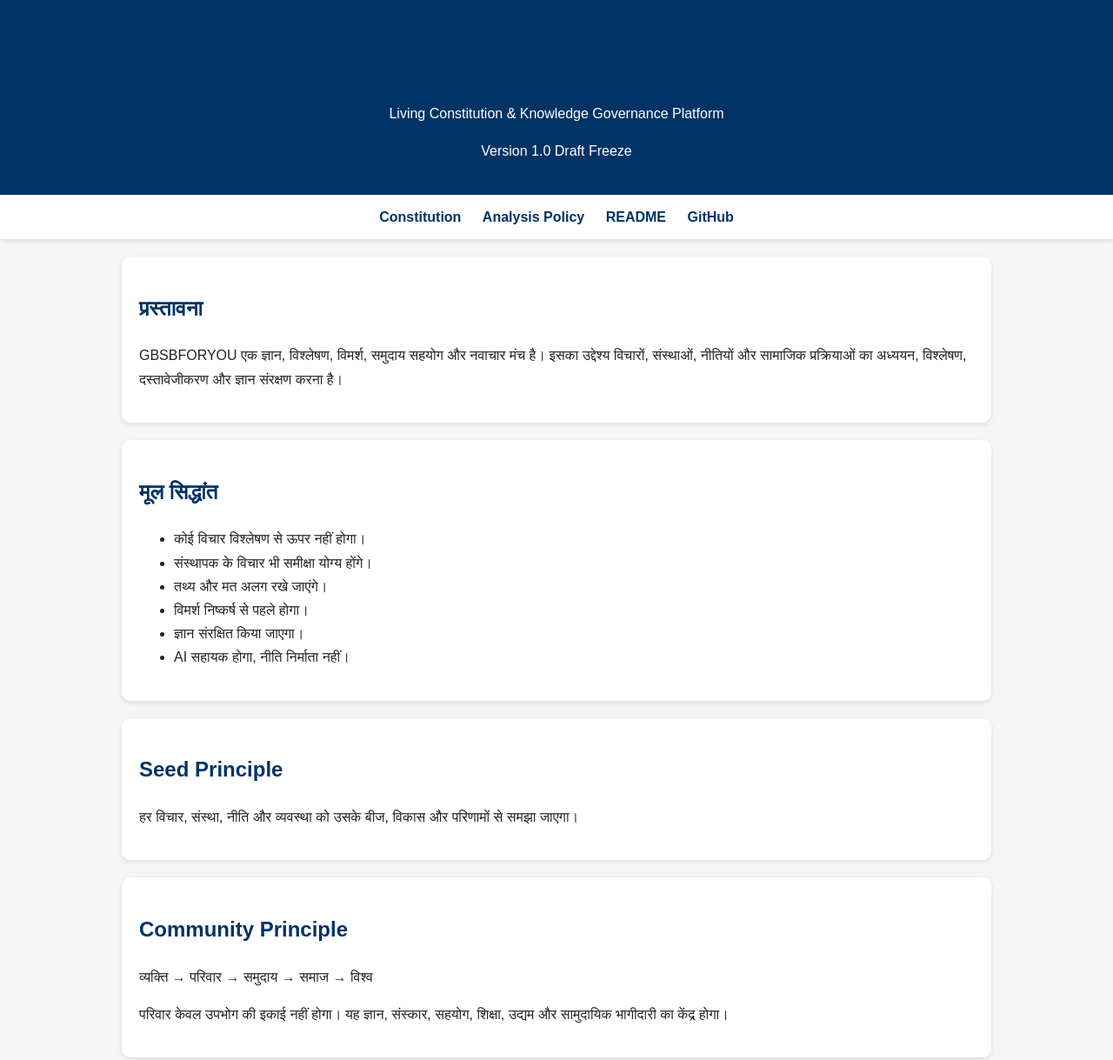
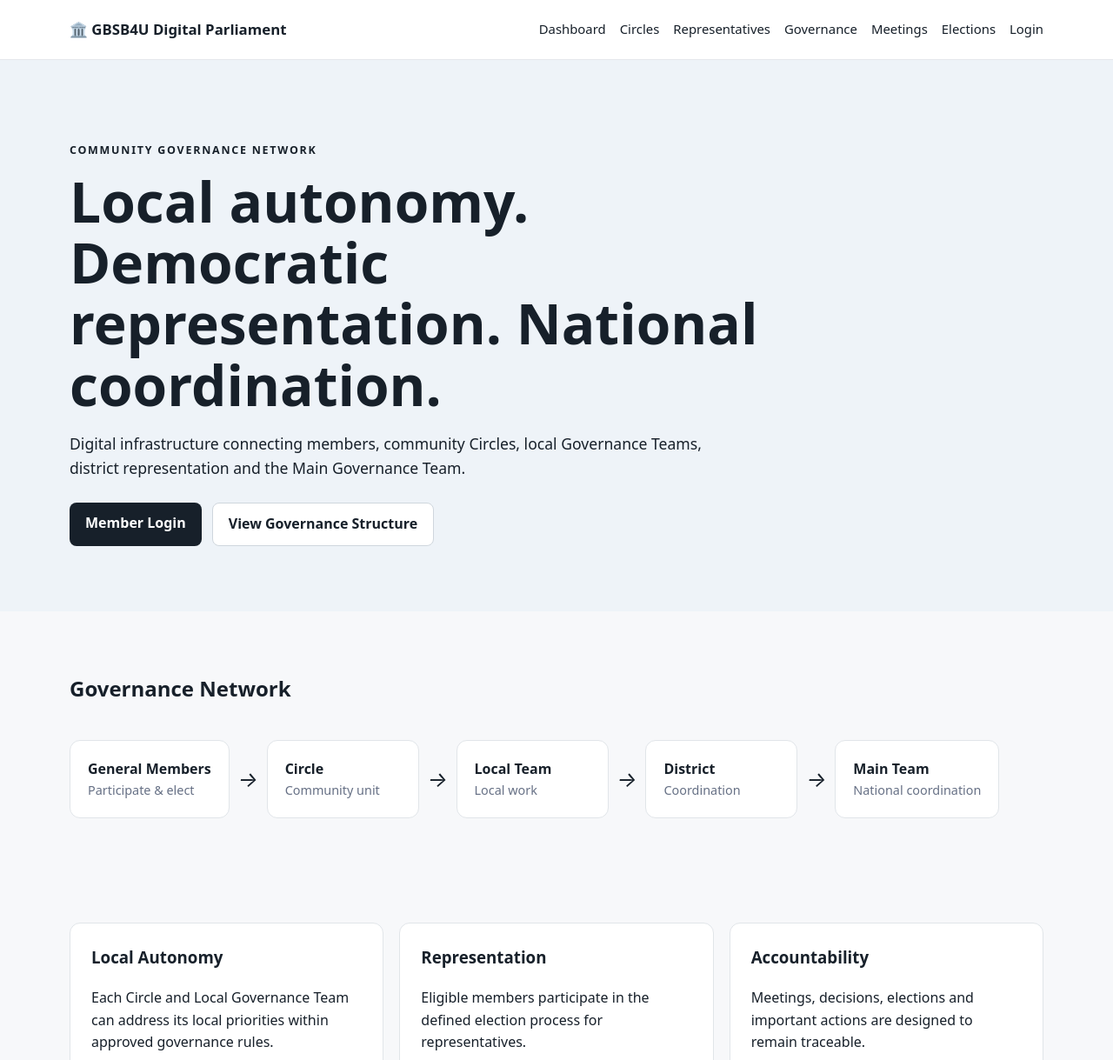
Before and after one commit to ajaysingh132/gbsbforyou-constitution, a plain HTML site: page index.html in a window 1280 px wide. Shown: the top 1219 px of the page at 87% size. Drawn offline with Linux system fonts and the light colour scheme; files that its build step writes are made by us from their sources.

Commit message:
Add files via upload

```diff
--- a/index.html
+++ b/index.html
@@ -1,110 +1,37 @@
-<!DOCTYPE html><html lang="hi">
+<!doctype html>
+<html lang="en">
 <head>
-<meta charset="UTF-8">
-<meta name="viewport" content="width=device-width, initial-scale=1.0">
-<title>GBSBFORYOU Constitution V1.0</title><style>
-body{
-font-family: Arial, sans-serif;
-margin:0;
-padding:0;
-background:#f5f5f5;
-color:#222;
-line-height:1.7;
-}
-
-header{
-background:#003366;
-color:white;
-padding:20px;
-text-align:center;
-}
-
-nav{
-background:#ffffff;
-padding:12px;
-text-align:center;
-box-shadow:0 2px 5px rgba(0,0,0,0.1);
-}
-
-nav a{
-text-decoration:none;
-margin:10px;
-color:#003366;
-font-weight:bold;
-}
-
-.container{
-max-width:1000px;
-margin:auto;
-padding:20px;
-}
-
-.card{
-background:white;
-padding:20px;
-margin-bottom:20px;
-border-radius:10px;
-box-shadow:0 2px 5px rgba(0,0,0,0.1);
-}
-
-h1,h2,h3{
-color:#003366;
-}
-
-footer{
-background:#003366;
-color:white;
-text-align:center;
-padding:20px;
-margin-top:30px;
-}
-</style></head><body><header>
-<h1>GBSBFORYOU</h1>
-<p>Living Constitution & Knowledge Governance Platform</p>
-<p>Version 1.0 Draft Freeze</p>
-</header><nav>
-<a href="index.html">Constitution</a>
-<a href="analysis.html">Analysis Policy</a>
-<a href="README.md">README</a>
-<a href="https://github.com/ajaysingh132/gbsbforyou-constitution">GitHub</a>
-</nav><div class="container"><div class="card">
-<h2>प्रस्तावना</h2><p>
-GBSBFORYOU एक ज्ञान, विश्लेषण, विमर्श, समुदाय सहयोग और नवाचार मंच है।
-इसका उद्देश्य विचारों, संस्थाओं, नीतियों और सामाजिक प्रक्रियाओं का अध्ययन,
-विश्लेषण, दस्तावेजीकरण और ज्ञान संरक्षण करना है।
-</p></div><div class="card"><h2>मूल सिद्धांत</h2><ul>
-<li>कोई विचार विश्लेषण से ऊपर नहीं होगा।</li>
-<li>संस्थापक के विचार भी समीक्षा योग्य होंगे।</li>
-<li>तथ्य और मत अलग रखे जाएंगे।</li>
-<li>विमर्श निष्कर्ष से पहले होगा।</li>
-<li>ज्ञान संरक्षित किया जाएगा।</li>
-<li>AI सहायक होगा, नीति निर्माता नहीं।</li>
-</ul></div><div class="card"><h2>Seed Principle</h2><p>
-हर विचार, संस्था, नीति और व्यवस्था को उसके बीज, विकास और परिणामों से समझा जाएगा।
-</p></div><div class="card"><h2>Community Principle</h2><p>व्यक्ति → परिवार → समुदाय → समाज → विश्व
-
-</p><p>परिवार केवल उपभोग की इकाई नहीं होगा।
-यह ज्ञान, संस्कार, सहयोग, शिक्षा, उद्यम और सामुदायिक भागीदारी का केंद्र होगा।
-
-</p></div><div class="card"><h2>AI Governance Principle</h2><ul><li>AI विश्लेषण करेगा।</li>
-<li>AI दस्तावेज़ीकरण करेगा।</li>
-<li>AI ज्ञान संग्रह करेगा।</li>
-<li>AI प्रश्नों का मानचित्रण करेगा।</li>
-<li>AI मूल नीति नहीं बनाएगा।</li></ul></div><div class="card"><h2>Version Control</h2><p>GBSBFORYOU एक Living Constitution है।
-
-सभी संशोधन GitHub Version Control प्रणाली के माध्यम से किए जाएंगे।
-
-</p></div></div><footer>GBSBFORYOU Constitution V1.0<br>
-
-Living Constitution • Knowledge • Community • Innovation
-
-</footer></body>
-  </html>
-
-<nav>
-<a href="index.html">Constitution</a>
-<a href="analysis.html">Analysis Policy</a>
-<a href="https://github.com/ajaysingh132/gbsbforyou-constitution">
-GitHub
-</a>
-</nav>
+<meta charset="utf-8"><meta name="viewport" content="width=device-width,initial-scale=1">
+<title>GBSB4U Digital Parliament</title>
+<link rel="stylesheet" href="css/style.css">
+</head>
+<body>
+<header class="header"><div class="container nav">
+<a class="brand" href="index.html">🏛️ GBSB4U Digital Parliament</a>
+<nav><a href="dashboard.html">Dashboard</a><a href="circles.html">Circles</a><a href="representatives.html">Representatives</a><a href="governance.html">Governance</a><a href="meetings.html">Meetings</a><a href="elections.html">Elections</a><a href="login.html">Login</a></nav>
+</div></header>
+<main>
+<section class="hero"><div class="container">
+<span class="eyebrow">COMMUNITY GOVERNANCE NETWORK</span>
+<h1>Local autonomy. Democratic representation. National coordination.</h1>
+<p>Digital infrastructure connecting members, community Circles, local Governance Teams, district representation and the Main Governance Team.</p>
+<div class="actions"><a class="btn" href="login.html">Member Login</a><a class="btn secondary" href="governance.html">View Governance Structure</a></div>
+</div></section>
+<section class="container section">
+<h2>Governance Network</h2>
+<div class="flow">
+<div><b>General Members</b><span>Participate & elect</span></div><i>→</i>
+<div><b>Circle</b><span>Community unit</span></div><i>→</i>
+<div><b>Local Team</b><span>Local work</span></div><i>→</i>
+<div><b>District</b><span>Coordination</span></div><i>→</i>
+<div><b>Main Team</b><span>National coordination</span></div>
+</div>
+</section>
+<section class="container section grid3">
+<article class="card"><h3>Local Autonomy</h3><p>Each Circle and Local Governance Team can address its local priorities within approved governance rules.</p></article>
+<article class="card"><h3>Representation</h3><p>Eligible members participate in the defined election process for representatives.</p></article>
+<article class="card"><h3>Accountability</h3><p>Meetings, decisions, elections and important actions are designed to remain traceable.</p></article>
+</section>
+</main>
+<footer><div class="container">© 2026 GBSB4U Digital Parliament · Constitution First · AI Assisted, Human Governed</div></footer>
+</body></html>
```
Also changed, not shown: circles.html (added, +6 -0 lines), dashboard.html (added, +10 -0 lines), elections.html (added, +7 -0 lines), governance.html (added, +9 -0 lines), login.html (added, +7 -0 lines), meetings.html (added, +6 -0 lines), representatives.html (added, +7 -0 lines), style.css (added, +1 -0 lines), 2 other files.
